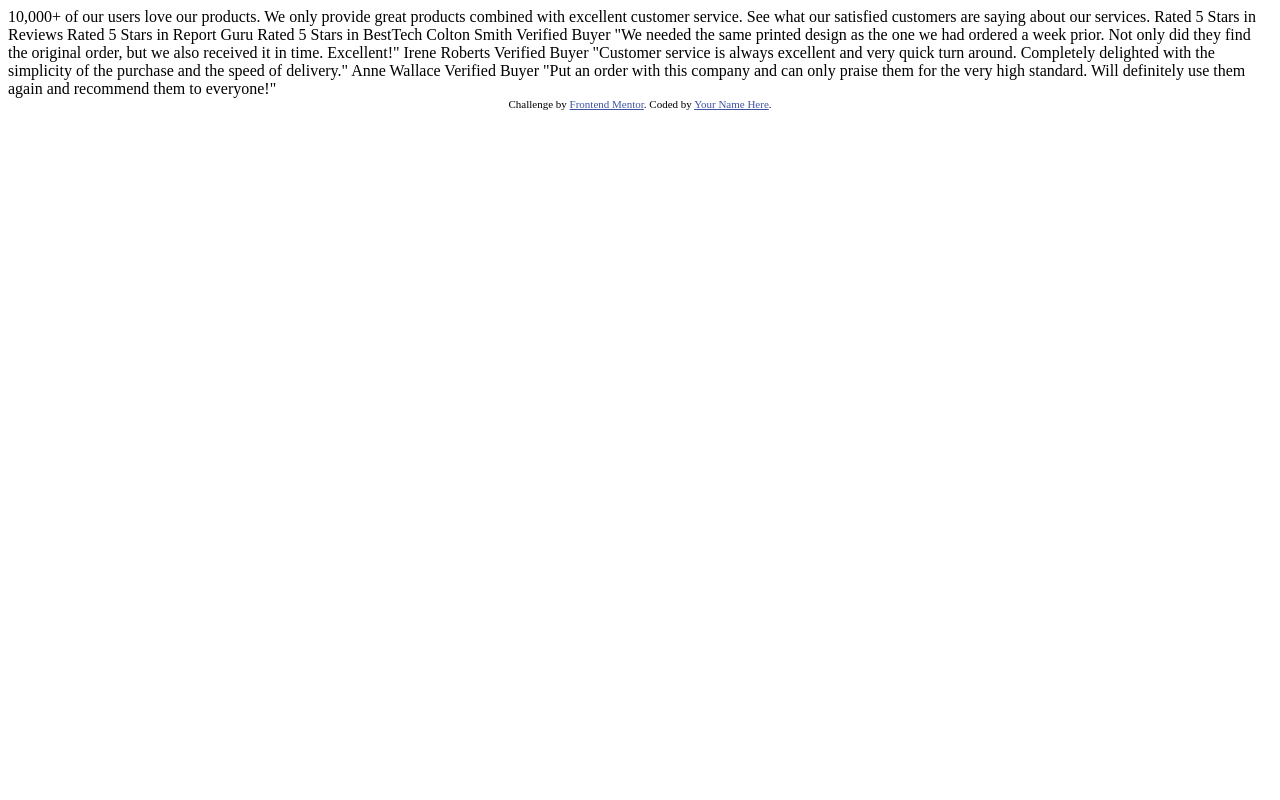
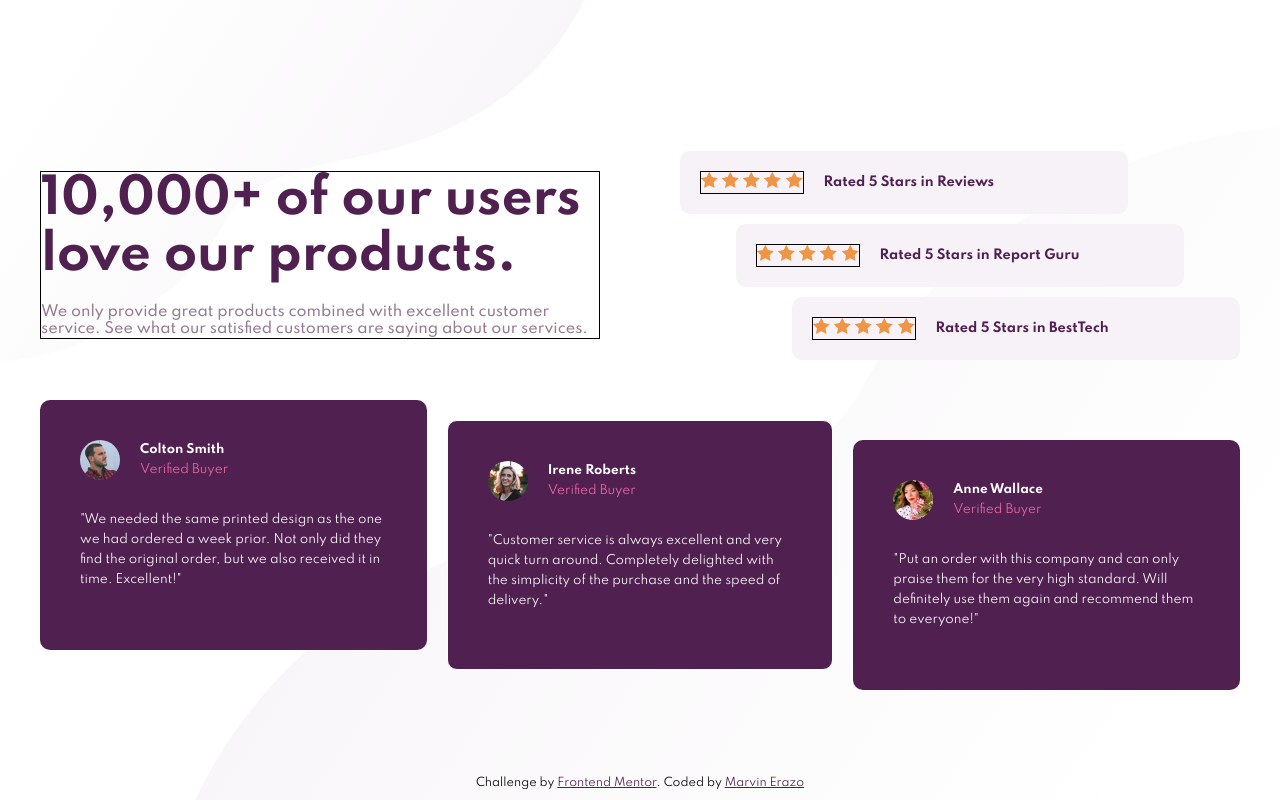
Before and after one commit to Marvin-Erazo/social-proof-section, a plain HTML site: page index.html in a window 1280 px wide. Drawn offline with Linux system fonts and the light colour scheme.

Commit message:
design finished: lack comment code

```diff
--- /dev/null
+++ b/SASS/_footer.scss
@@ -0,0 +1,14 @@
+footer{
+  position: absolute;
+  width: 100%;
+  bottom: 0;
+  padding: 10px 0px;
+  font-family: $font;
+  font-size: .7rem;
+  text-align: center;
+  color: #000;
+
+   a{
+     color: $primary-color;
+   }
+}
--- /dev/null
+++ b/SASS/_header.scss
@@ -0,0 +1,38 @@
+header , .rate-section{
+  text-align: center;
+  margin-bottom: 40px;
+}
+
+header{
+  h1{
+    color: $primary-color;
+    margin-bottom: 20px;
+  }
+
+  p{
+    color: $p-txt-color;
+    font-weight: 500;
+    font-size: $font-size;
+  }
+}
+
+.rate-section{
+  display: grid;
+  row-gap: 10px;
+}
+
+.rate{
+  padding: 15px 0px;
+  border-radius: 10px;
+  background-color: $rate-color;
+
+  p{
+    color: $primary-color;
+    font-weight: 700;
+    font-size: .8rem;
+  }
+}
+
+.rate-stars{
+  margin-bottom: 10px;
+}
--- /dev/null
+++ b/SASS/_media-desktop.scss
@@ -0,0 +1,73 @@
+@media screen and (min-width: 1024px) {
+  body{
+    background: url("/images/bg-pattern-top-desktop.svg") no-repeat fixed left top,
+                url("/images/bg-pattern-bottom-desktop.svg") no-repeat fixed right bottom
+    ;
+  }
+
+  main{
+    padding: 0 40px;
+    height: 100vh;
+  }
+
+  .top, .rate{
+    display: flex;
+    align-items: center;
+  }
+  .top{
+    header,section{
+      width: 50%;
+    }
+  }
+
+  header{
+    text-align: left;
+    border: 1px solid;
+    margin-right: 80px;
+
+    h1{
+      font-size: 3rem;
+    }
+  }
+
+  .rate{
+    width: 80%;
+    padding: 20px;
+  }
+
+  .rate-stars{
+    margin: 0  20px 0 0;
+    border: 1px solid;
+  }
+
+  .guru{
+    margin: auto;
+  }
+
+  .best-tech{
+    transform: translateX(25%);
+  }
+
+  .testimonial-section{
+    display: grid;
+    grid-template-columns: repeat(3,1fr);
+    height: 250px;
+    column-gap: 20px;
+  }
+
+  .irene{
+    border: 1px solid;
+    transform: translateY(20px);
+  }
+
+  .anne{
+    transform: translateY(40px);
+  }
+
+}
+
+@media screen and (min-width: 1366px) {
+  main{
+    padding: 150px;
+  }
+}
--- /dev/null
+++ b/SASS/_testimonial.scss
@@ -0,0 +1,37 @@
+.testimonial-section{
+  display: grid;
+  row-gap: 20px;
+}
+
+.testimonial{
+  border-radius: 10px;
+  background-color: $primary-color;
+  padding: 40px;
+  color: $testimonial-txtcolor;
+  font-size: .75rem;
+  font-weight: 400;
+
+  p{
+    line-height: 20px;
+  }
+}
+
+.author{
+  display: flex;
+  align-items: center;
+  margin-bottom: 30px;
+
+  img{
+    border-radius: 100%;
+    width: 40px;
+    margin-right: 20px;
+  }
+}
+
+.name{
+  font-weight: 700;
+}
+
+.info{
+  color: $seconday-color;
+}
--- /dev/null
+++ b/SASS/_variables.scss
@@ -0,0 +1,14 @@
+@import url('https://fonts.googleapis.com/css2?family=Spartan:wght@400;500;700&display=swap');
+
+$primary-color: hsl(300, 43%, 22%);
+$seconday-color: hsl(333, 80%, 67%);
+
+//fonts color
+$p-txt-color: hsl(303, 10%, 53%);
+$testimonial-txtcolor: hsl(0, 0%, 100%);
+
+//div color
+$rate-color: hsl(300, 24%, 96%);
+
+$font: 'Spartan', sans-serif;
+$font-size: 0.9rem
--- /dev/null
+++ b/SASS/main.scss
@@ -0,0 +1,33 @@
+@import "variables";
+
+*{
+  margin: 0;
+  padding: 0;
+  box-sizing: border-box;
+}
+
+body{
+  background: url("/images/bg-pattern-top-mobile.svg") no-repeat top,
+    url("/images/bg-pattern-bottom-mobile.svg") no-repeat bottom
+  ;
+}
+
+main{
+  padding: 60px 20px;
+  font-family: $font;
+  display: flex;
+  flex-direction: column;
+  justify-content: center;
+}
+
+@media screen and (max-width: 1024px) and (min-width: 768px) {
+  main{
+    padding: 60px 80px;
+  }
+}
+//mobile first
+
+@import "header";
+@import "testimonial";
+@import "footer";
+@import "media-desktop";
--- a/index.html
+++ b/index.html
@@ -4,58 +4,105 @@
     <meta charset="UTF-8" />
     <meta name="viewport" content="width=device-width, initial-scale=1.0" />
     <!-- displays site properly based on user's device -->
+    <meta name="description" content="Social proof section component created with SASS BOOTSTRAP">
+    <meta name="author" content="Marvin Erazo"/>
 
-    <link
-      rel="icon"
-      type="image/png"
-      sizes="32x32"
-      href="./images/favicon-32x32.png"
-    />
+    <link rel="icon" type="image/png" sizes="32x32" href="./images/favicon-32x32.png"/>
+    <link rel="stylesheet" href="CSS/main.css">
 
     <title>Frontend Mentor | Social proof section</title>
-
-    <!-- Feel free to remove these styles or customise in your own stylesheet 👍 -->
-    <style>
-      .attribution {
-        font-size: 11px;
-        text-align: center;
-      }
-      .attribution a {
-        color: hsl(228, 45%, 44%);
-      }
-    </style>
   </head>
   <body>
-    10,000+ of our users love our products.
+    <main>
+      <div class="top">
+        <header>
+          <h1>10,000+ of our users love our products.</h1>
+          <p>We only provide great products combined with excellent customer service.
+            See what our satisfied customers are saying about our services.</p>
+        </header>
+        <section class="rate-section">
+          <div class="review rate">
+            <div class="rate-stars">
+              <img src="/images/icon-star.svg" alt="">
+              <img src="/images/icon-star.svg" alt="">
+              <img src="/images/icon-star.svg" alt="">
+              <img src="/images/icon-star.svg" alt="">
+              <img src="/images/icon-star.svg" alt="">
+            </div>
+            <p>Rated 5 Stars in Reviews</p>
+          </div>
+          <div class="guru rate">
+            <div class="rate-stars">
+              <img src="/images/icon-star.svg" alt="">
+              <img src="/images/icon-star.svg" alt="">
+              <img src="/images/icon-star.svg" alt="">
+              <img src="/images/icon-star.svg" alt="">
+              <img src="/images/icon-star.svg" alt="">
+            </div>
+            <p>Rated 5 Stars in Report Guru</p>
+          </div>
+          <div class="best-tech rate">
+            <div class="rate-stars">
+              <img src="/images/icon-star.svg" alt="">
+              <img src="/images/icon-star.svg" alt="">
+              <img src="/images/icon-star.svg" alt="">
+              <img src="/images/icon-star.svg" alt="">
+              <img src="/images/icon-star.svg" alt="">
+            </div>
+            <p>Rated 5 Stars in BestTech</p>
+          </div>
+        </section>
+      </div>
 
-    We only provide great products combined with excellent customer service.
-    See what our satisfied customers are saying about our services.
-
-    Rated 5 Stars in Reviews
-    Rated 5 Stars in Report Guru
-    Rated 5 Stars in BestTech
-
-    Colton Smith
-    Verified Buyer
+      <section class="testimonial-section">
+        <div class="testimonial colton">
+          <div class="author">
+            <img src="images/image-colton.jpg" alt="">
+            <div class="autor-info">
+              <p class="name">Colton Smith</p>
+              <p class="info">Verified Buyer</p>
+            </div>
+          </div>
+          <p>
             "We needed the same printed design as the one we had ordered a week prior.
             Not only did they find the original order, but we also received it in time.
             Excellent!"
+          </p>
+        </div>
 
-    Irene Roberts
-    Verified Buyer
+        <div class="testimonial irene">
+          <div class="author">
+            <img src="images/image-irene.jpg" alt="">
+            <div class="autor-info">
+              <p class="name">Irene Roberts</p>
+              <p class="info">Verified Buyer</p>
+            </div>
+          </div>
+          <p>
             "Customer service is always excellent and very quick turn around. Completely
             delighted with the simplicity of the purchase and the speed of delivery."
+          </p>
+        </div>
 
-    Anne Wallace
-    Verified Buyer
+        <div class="testimonial anne">
+          <div class="author">
+            <img src="images/image-anne.jpg" alt="">
+            <div class="autor-info">
+              <p class="name">Anne Wallace</p>
+              <p class="info">Verified Buyer</p>
+            </div>
+          </div>
+          <p>
             "Put an order with this company and can only praise them for the very high
             standard. Will definitely use them again and recommend them to everyone!"
+          </p>
+        </div>
+      </section>
+    </main>
 
-    <div class="attribution">
-      Challenge by
-      <a href="https://www.frontendmentor.io?ref=challenge" target="_blank"
-        >Frontend Mentor</a
-      >. Coded by <a href="#">Your Name Here</a>.
-    </div>
+    <footer>
+      Challenge by <a href="https://www.frontendmentor.io?ref=challenge" target="_blank">Frontend Mentor</a>.
+      Coded by <a href="https://github.com/Marvin-Erazo">Marvin Erazo</a>
+    </footer>
   </body>
 </html>
```
Also changed, not shown: CSS/main.css (added), 2 other files. Lines whose indentation alone changed are shown as unchanged.
